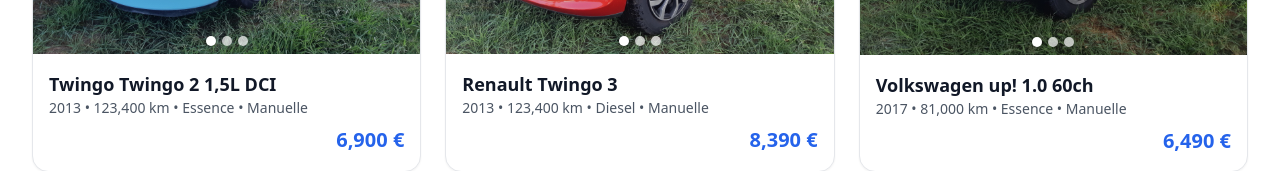
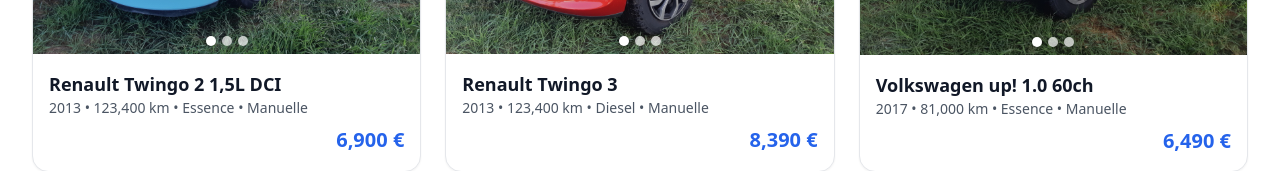
Before and after one commit to gaetangiordano06-debug/SQR-V3, a React (Vite) app: page / in a window 1280 px wide. Shown: the part 553-724 px from the top of the page. Built offline with nearby package versions, Linux system fonts and the light colour scheme.

Commit message:
maj marque

```diff
--- a/src/pages/Home.jsx
+++ b/src/pages/Home.jsx
@@ -9,7 +9,7 @@
 
 /* ================== Inventaire (le tien, inchangé) ================== */
 const VEHICULES = [
-  { marque: "Twingo ", modele: "Twingo 2 1,5L DCI", annee: 2013, km: 123400, carburant: "Essence", prix: 6900, boite: "Manuelle", images:
+  { marque: "Renault ", modele: "Twingo 2 1,5L DCI", annee: 2013, km: 123400, carburant: "Essence", prix: 6900, boite: "Manuelle", images:
     [
       `${base}images/Twingo 2 couverture.jpg`,
       `${base}images/Twingo 2 arriere.jpg`,
```
